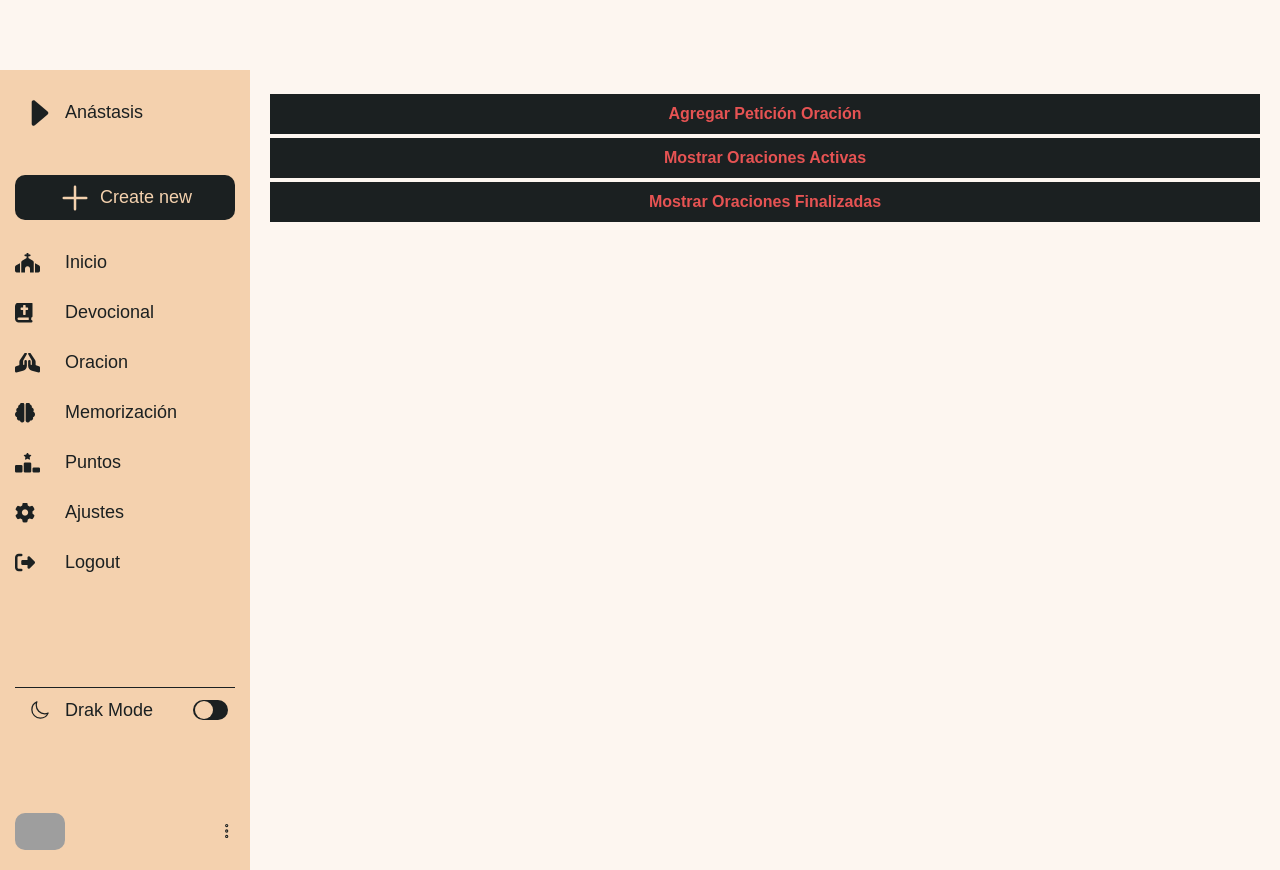
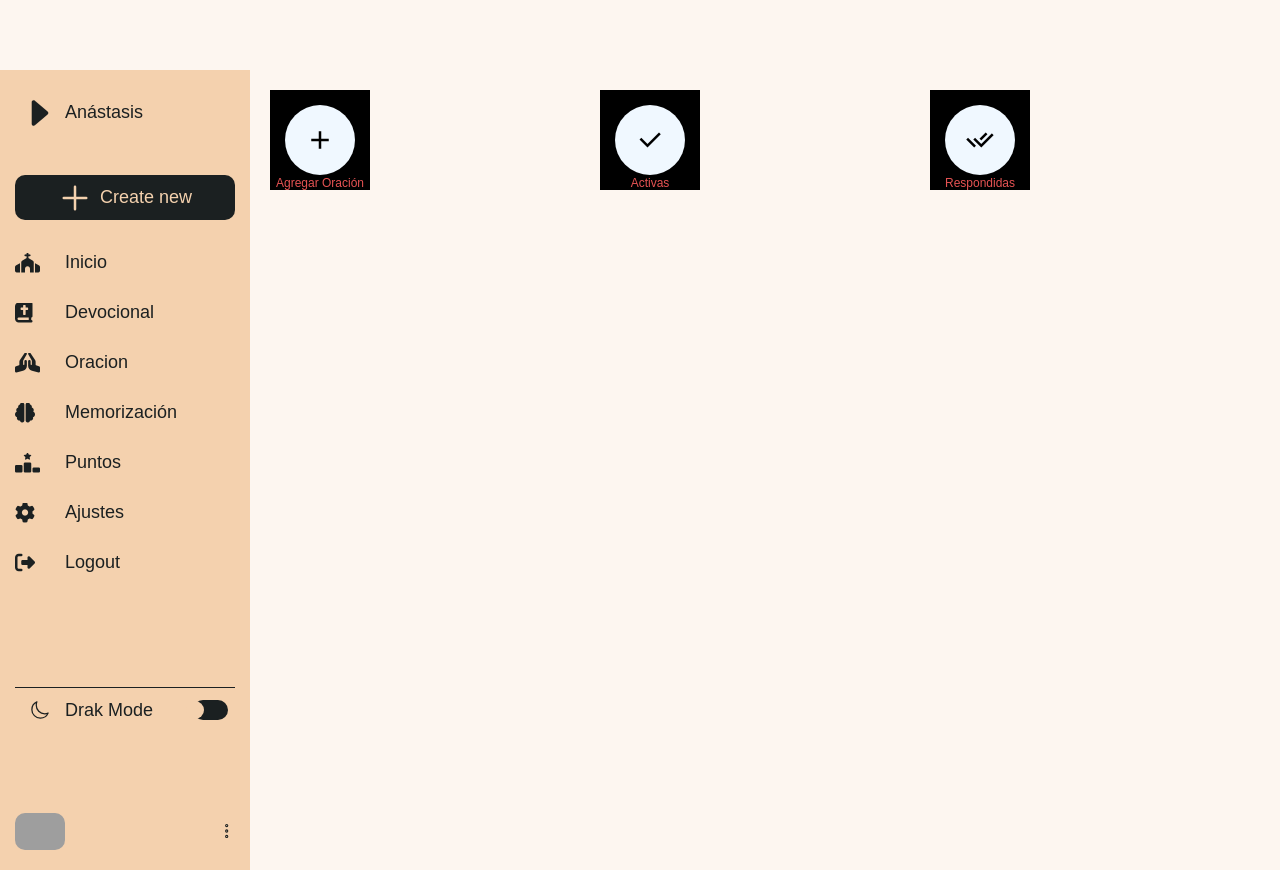
Before and after one commit to wolfiito/horaSilenciosaMejorada, a Flask app: page /oracion in a window 1280 px wide. Run offline with Flask 3, Linux system fonts and the light colour scheme; the visitor is signed in with stand-in values (Sample User, id 1); grey boxes are pictures that could not be loaded.

Commit message:
Arregle varias cosas

```diff
--- a/data/prayers.json
+++ b/data/prayers.json
@@ -35,7 +35,7 @@
         "fechaInicio": "23-febrero-2024",
         "fechaFinal": "",
         "testimonio": "",
-        "total": 3,
+        "total": 4,
         "isActive": "True",
         "isAdmin": "True",
         "creator": "Alejandro"
--- a/static/css/styleShowActivePrayers.css
+++ b/static/css/styleShowActivePrayers.css
@@ -1,3 +1,5 @@
+
+
 .contenedor-principal-peticiones{
     width: 100%;
     display: flex;
@@ -68,10 +70,50 @@
     box-shadow: -1px -1px 6px 0px var(--color-bs-peticion);
 }
 
-.botones-peticiones{
+.botones-peticiones {
+    display: grid;
+    grid-template-rows: 1fr;
+    grid-template-columns: repeat(3, 1fr);
+    width: 100%;
+}
+
+.cuadrado {
+    position: relative;
+    width: 100px;
+    height: 100px;
+    background: black;
     display: flex;
     flex-direction: column;
-    width: 100%;
+    align-items: center;
+}
+
+.circulo {
+    position: absolute;
+    top: 50%;
+    left: 50%;
+    transform: translate(-50%, -50%);
+    background: aliceblue;
+    width: 70px;
+    height: 70px;
+    border-radius: 50%;
+    display: flex;
+    flex-direction: column;
+    align-items: center;
+    justify-content: center;
+}
+
+.cuadrado span {
+    position: absolute;
+    font-size: 12px;
+    float: unset;
+    margin-top: 53px;
+    color: var(--color-txt-with-hover);
+    bottom: 0px;
+    font-weight: 500;
+}
+
+.ri-add-line, .ri-check-double-line, .ri-check-line {
+    font-size: 30px;
 }
 
 .contenido-tareas {
@@ -137,6 +179,8 @@
     height: 100%;
     overflow: auto;
     background-color: rgba(0, 0, 0, 0.4); /* Fondo oscuro */
+    justify-content: center;
+    align-items: center;
 }
 
 .modal-dialog {
--- a/static/js/showActivePrayers.js
+++ b/static/js/showActivePrayers.js
@@ -133,7 +133,11 @@ document.getElementById('formCerrarPeticion').addEventListener('submit', functio
     });
 });
 
-function cerrarModal() {
-    var modal = document.getElementById('modalAgregarTarea');
-    modal.style.display = 'none';
-}
+// Obtener referencias al botón de abrir modal y al modal
+const botonAbrirModal = document.getElementById("abrirModal");
+const modal = document.getElementById("modalAgregarTarea");
+
+// Agregar evento de clic al botón de abrir modal
+botonAbrirModal.addEventListener("click", function() {
+  modal.style.display = "flex"; // Mostrar el modal
+});
--- a/templates/showActivePrayers.html
+++ b/templates/showActivePrayers.html
@@ -2,6 +2,7 @@
 
 {% block head %}
     {{ super() }}
+    <link href="https://cdn.jsdelivr.net/npm/remixicon@2.5.0/fonts/remixicon.css" rel="stylesheet" />
     <link rel="stylesheet" href="{{ url_for('static', filename='css/styleShowActivePrayers.css') }}">
 {% endblock head %}
 
@@ -13,10 +14,25 @@
 {% block contenido %}
     <section class="contenedor-principal-peticiones">
         <section class="botones-peticiones">
-            <button type="button" class="botones-oracion" data-bs-toggle="modal" data-bs-target="#modalAgregarTarea">Agregar Petición Oración</button>
-            <button class="botones-oracion" onclick="mostrarTareas('activas')">Mostrar Oraciones Activas</button>
-            <button class="botones-oracion" onclick="mostrarTareas('finalizadas')">Mostrar Oraciones Finalizadas</button>
-
+            <button type="button" class="cuadrado" id="abrirModal">
+                <div class="circulo">
+                    <i class="ri-add-line"></i>
+                </div>
+                <span>Agregar Oración</span>
+            </button>
+            <button type="button" class="cuadrado" onclick="mostrarTareas('activas')">
+                <div class="circulo">
+                    <i class="ri-check-line"></i>
+                </div>
+                <span>Activas</span>
+            </button>
+            <button type="button" class="cuadrado" onclick="mostrarTareas('finalizadas')">
+                <div class="circulo">
+                    <i class="ri-check-double-line"></i>
+                </div>
+                <span>Respondidas</span>
+            </button>
+        </section>
         <!-- Modal para agregar tarea -->
         <div class="modal" id="modalAgregarTarea">
             <div class="modal-dialog">
@@ -44,7 +60,6 @@
                 </div>
             </div>
         </div>
-        </section>
 
         <section class="contenido-tareas" id="contenido-tareas-activas">
             {% if not tareas | selectattr('isActive', 'equalto', 'True') | list %}
```
Lines whose indentation alone changed are shown as unchanged.
